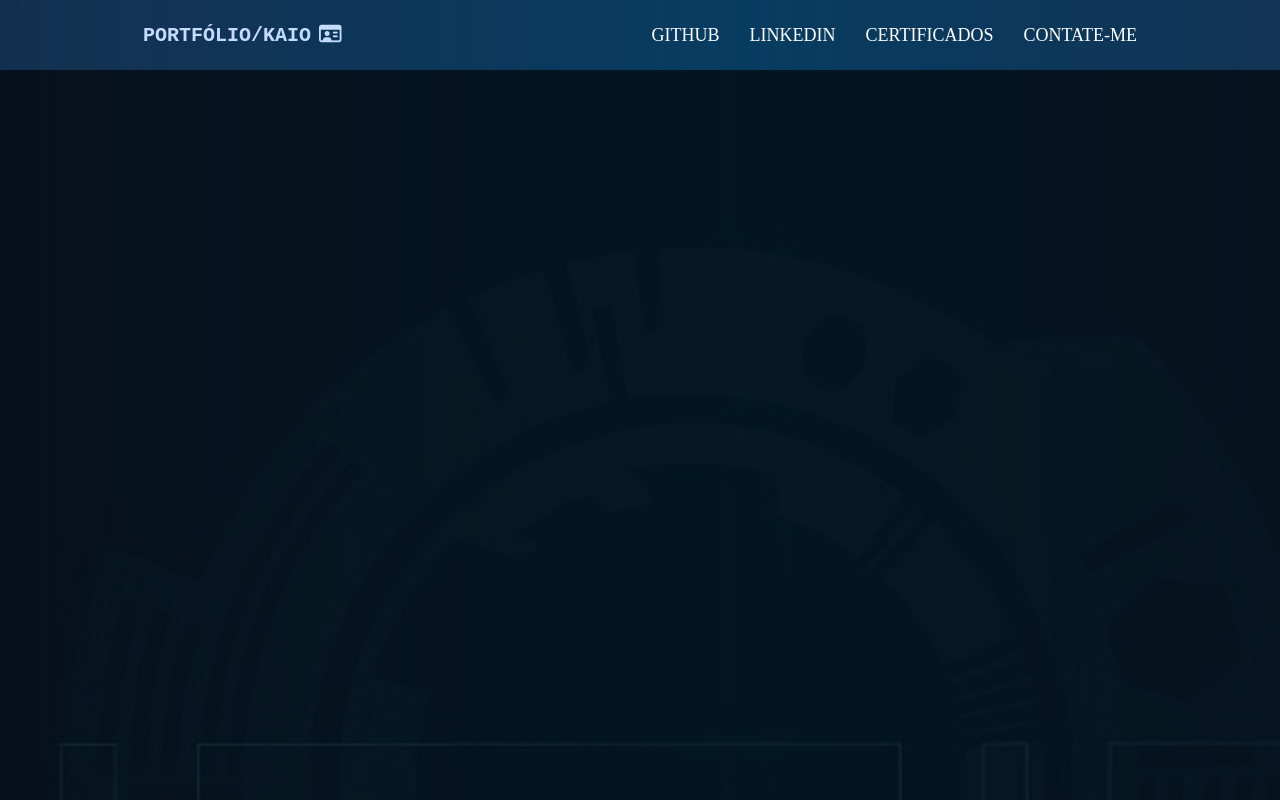
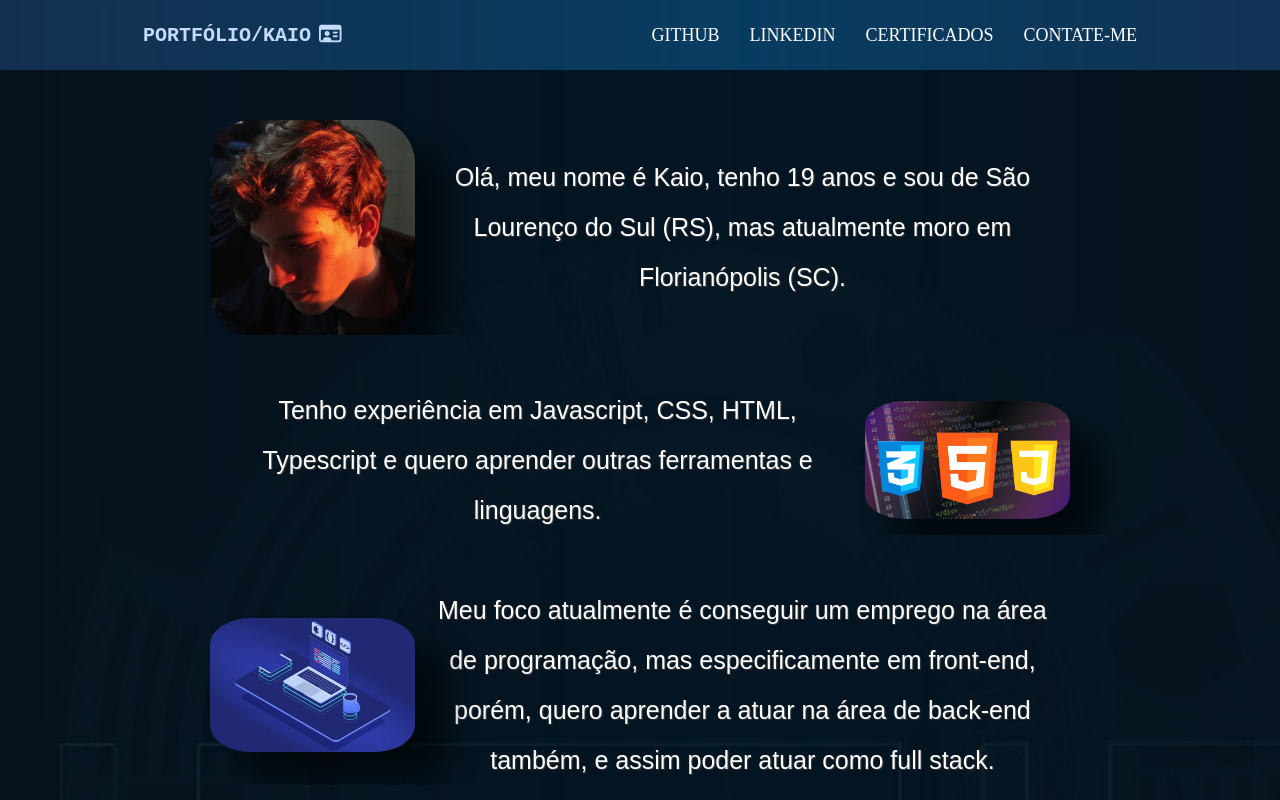
Before and after one commit to KaiooLopes/MeuPortfolio, a React (Create React App) app: page / in a window 1280 px wide. Shown: the top 800 px of the page. Built offline with nearby package versions, Linux system fonts and the light colour scheme.

Commit message:
fix transform effect bug

```diff
--- a/src/components/Apresentation.js
+++ b/src/components/Apresentation.js
@@ -2,21 +2,21 @@ import styles from "./Apresentation.module.css";
 import mypick from "./../mypick.jpg";
 import frontend from "./../front-end.jpg";
 import programation from "./../programation.jpg";
-import { useEffect, useRef } from "react";
+import { useRef } from "react";
 
 const Apresentation = () => {
   const div = useRef(null);
-  useEffect(() => {
+
+  const onload = () => {
     const sections = div.current.querySelectorAll("section");
-    window.onload = () => {
-      Array.from(sections).forEach((section) => {
-        section.style.opacity = 1;
-      });
-    };
-  }, []);
+    Array.from(sections).forEach((section, i) => {
+      section.style.opacity = 1;
+      section.style.transform = "translateX(0)";
+    });
+  };
 
   return (
-    <div className={styles.apresentation} ref={div}>
+    <div className={styles.apresentation} ref={div} onLoad={onload}>
       <section>
         <img src={mypick} alt="foto perfil" className={styles.mypick} />
         <p>
--- a/src/components/Apresentation.module.css
+++ b/src/components/Apresentation.module.css
@@ -20,44 +20,16 @@
   }
 
   .apresentation section:nth-child(1) {
-    animation: translate;
-    animation-duration: 2s;
+    transform: translateX(1500px);
+    transition: transform 2s;
   }
   .apresentation section:nth-child(2) {
-    animation: translate1;
-    animation-duration: 2s;
+    transform: translateX(-1500px);
+    transition: transform 2s;
   }
   .apresentation section:nth-child(3) {
-    animation: translate2;
-    animation-duration: 2s;
-  }
-
-  @keyframes translate {
-    from {
-      transform: translateX(1500px);
-    }
-
-    to {
-      transform: translateX(0);
-    }
-  }
-  @keyframes translate1 {
-    from {
-      transform: translateX(-1500px);
-    }
-
-    to {
-      transform: translateX(0);
-    }
-  }
-  @keyframes translate2 {
-    from {
-      transform: translateX(1500px);
-    }
-
-    to {
-      transform: translateX(0);
-    }
+    transform: translateX(1500px);
+    transition: transform 2s;
   }
 
   @keyframes up-down {
@@ -102,45 +74,17 @@
     }
   }
 
-  @keyframes translate {
-    from {
-      transform: translateX(1000px);
-    }
-
-    to {
-      transform: translateX(0);
-    }
-  }
-  @keyframes translate1 {
-    from {
-      transform: translateX(-1000px);
-    }
-
-    to {
-      transform: translateX(0);
-    }
-  }
-  @keyframes translate2 {
-    from {
-      transform: translateX(1000px);
-    }
-
-    to {
-      transform: translateX(0);
-    }
-  }
-
   .apresentation section:nth-child(1) {
-    animation: translate;
-    animation-duration: 2s;
+    transform: translateX(900px);
+    transition: transform 2s;
   }
   .apresentation section:nth-child(2) {
-    animation: translate1;
-    animation-duration: 2s;
+    transform: translateX(-900px);
+    transition: transform 2s;
   }
   .apresentation section:nth-child(3) {
-    animation: translate2;
-    animation-duration: 2s;
+    transform: translateX(900px);
+    transition: transform 2s;
   }
 
   .apresentation {
```
